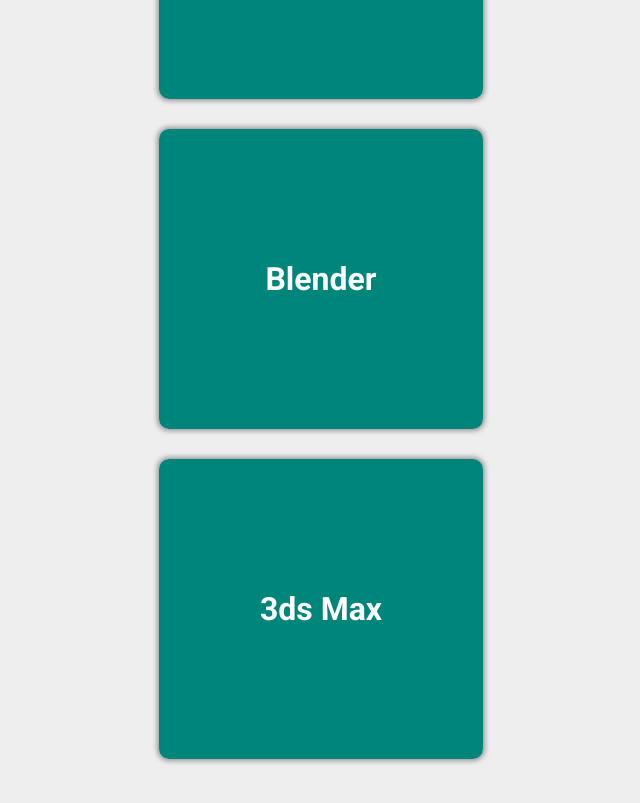
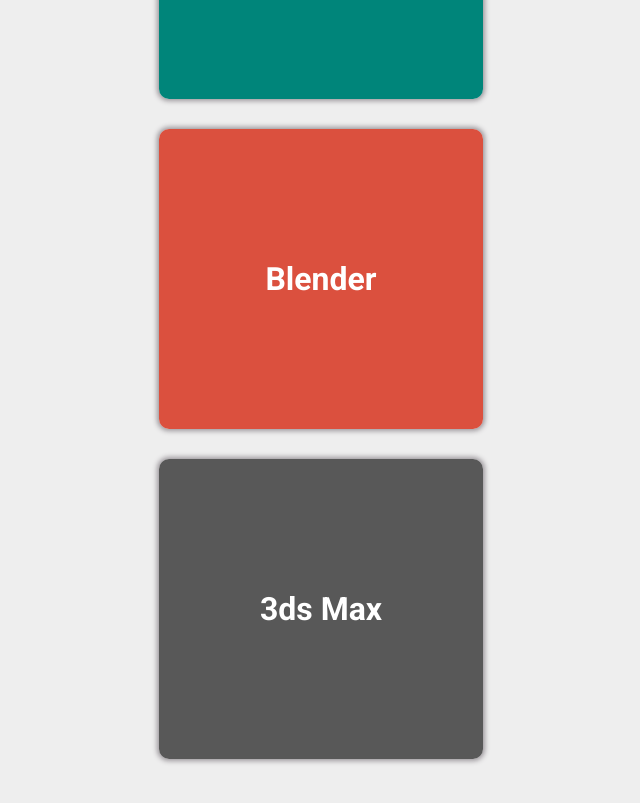
Before and after one commit to MiAng3lVil/Portafolio.github.io, a plain HTML site: page index.html in a window 1280 px wide. Shown: the part 3120-3923 px from the top of the page, without its empty margins (319-959 px from the left). Drawn offline with nearby package versions, Linux system fonts and the light colour scheme.

Commit message:
Update index.html

```diff
--- a/index.html
+++ b/index.html
@@ -106,13 +106,13 @@
                     </div>
                 </div>
                 <div class="grid-course-cont">
-                    <div class="bg-color green"></div>
+                    <div class="bg-color green1"></div>
                     <div class="cont" >
                         <h3>Blender</h3>
                     </div>
                 </div>
                 <div class="grid-course-cont">
-                    <div class="bg-color green"></div>
+                    <div class="bg-color green2"></div>
                     <div class="cont" >
                         <h3>3ds Max</h3>
                     </div>
```
